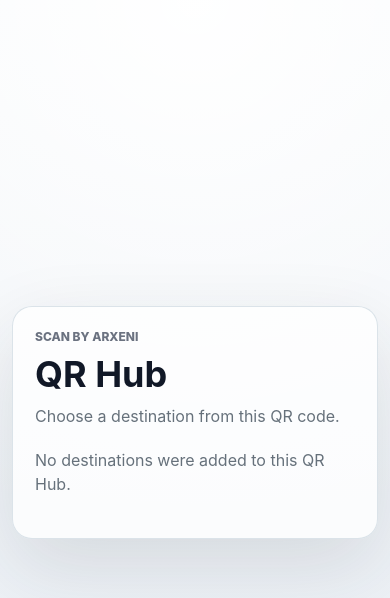
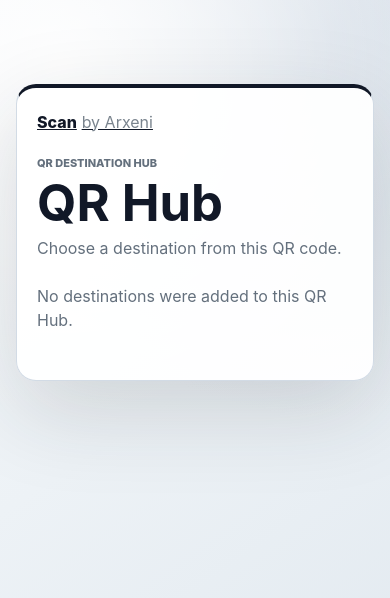
Before and after one commit to auxomeness/ScanbyArxeni, a website: page public/hub.html in a window 390 px wide. Drawn offline with Linux system fonts and the light colour scheme.

Commit message:
Improve QR Hub readability

```diff
--- a/public/hub.css
+++ b/public/hub.css
@@ -1,5 +1,11 @@
 :root {
-  color: #111827;
+  --hub-ink: #111827;
+  --hub-muted: #64707d;
+  --hub-panel: rgba(255, 255, 255, 0.92);
+  --hub-line: rgba(203, 213, 225, 0.86);
+  --hub-accent: #111827;
+  --hub-surface: #f8fafc;
+  color: var(--hub-ink);
   background: #eef2f6;
   font-family:
     Inter, ui-sans-serif, system-ui, -apple-system, BlinkMacSystemFont, "Segoe UI",
@@ -11,6 +17,11 @@
   box-sizing: border-box;
 }
 
+html {
+  min-width: 320px;
+  background: #eef2f6;
+}
+
 body {
   min-width: 320px;
   min-height: 100vh;
@@ -19,95 +30,154 @@ body {
 
 .hub-shell {
   display: grid;
-  min-height: 100vh;
-  place-items: center;
-  padding: 22px;
+  min-height: 100svh;
+  padding: clamp(18px, 5vw, 56px);
   background:
-    radial-gradient(circle at 50% 0%, rgba(255, 255, 255, 0.96), transparent 34rem),
-    linear-gradient(180deg, #f8fafc, #e9eef4);
+    radial-gradient(circle at 16% 8%, rgba(255, 255, 255, 0.95), transparent 22rem),
+    radial-gradient(circle at 86% 4%, rgba(203, 213, 225, 0.62), transparent 24rem),
+    linear-gradient(145deg, #f8fafc 0%, #edf2f6 46%, #dfe7ee 100%);
 }
 
 .hub-card {
-  width: min(440px, 100%);
-  padding: 28px;
-  border: 1px solid rgba(215, 224, 231, 0.9);
+  width: min(560px, 100%);
+  margin: auto;
+  padding: clamp(26px, 6vw, 42px);
+  border: 1px solid var(--hub-line);
   border-radius: 24px;
-  background: rgba(255, 255, 255, 0.74);
-  box-shadow: 0 28px 80px rgba(31, 38, 46, 0.12);
+  background: var(--hub-panel);
+  box-shadow:
+    inset 0 1px rgba(255, 255, 255, 0.9),
+    0 28px 90px rgba(31, 38, 46, 0.16);
+}
+
+.hub-brand {
+  display: inline-flex;
+  align-items: baseline;
+  gap: 0.3em;
+  margin: 0 0 30px;
+  color: var(--hub-ink);
+  font-size: 17px;
+  font-weight: 840;
+}
+
+.hub-brand span:last-child {
+  color: #7a848e;
+  font-weight: 400;
 }
 
 .eyebrow {
-  margin: 0 0 8px;
-  color: #6b7280;
-  font-size: 12px;
-  font-weight: 800;
+  margin: 0 0 10px;
+  color: var(--hub-muted);
+  font-size: 11px;
+  font-weight: 820;
+  letter-spacing: 0;
   text-transform: uppercase;
 }
 
 h1 {
-  margin: 0 0 8px;
-  font-size: 36px;
+  margin: 0 0 10px;
+  color: var(--hub-ink);
+  font-size: clamp(46px, 13vw, 72px);
+  line-height: 0.92;
   letter-spacing: 0;
 }
 
 .hub-copy,
 .hub-empty {
-  margin: 0 0 20px;
-  color: #66717b;
+  margin: 0 0 24px;
+  color: var(--hub-muted);
+  font-size: clamp(16px, 4vw, 20px);
   line-height: 1.5;
 }
 
 .hub-links {
   display: grid;
-  gap: 10px;
+  gap: 12px;
 }
 
-.hub-links a {
+.hub-link {
+  position: relative;
   display: flex;
   align-items: center;
   justify-content: space-between;
-  min-height: 52px;
-  padding: 0 16px;
-  border: 1px solid rgba(215, 224, 231, 0.92);
-  border-radius: 15px;
-  color: inherit;
-  background: rgba(255, 255, 255, 0.68);
-  font-weight: 760;
+  min-height: 58px;
+  padding: 0 18px;
+  border: 1px solid var(--hub-line);
+  border-radius: 16px;
+  color: var(--hub-ink);
+  background: var(--hub-surface);
+  box-shadow: 0 10px 22px rgba(31, 38, 46, 0.055);
+  font-size: 16px;
+  font-weight: 780;
   text-decoration: none;
 }
 
+.hub-link::after {
+  content: "Open";
+  color: var(--hub-muted);
+  font-size: 12px;
+  font-weight: 760;
+}
+
+.hub-link:active {
+  transform: translateY(1px);
+}
+
 .hub-shell[data-preset="japanese"] {
+  --hub-accent: #dc2626;
   background: linear-gradient(135deg, #fff7ed, #fee2e2);
 }
 
 .hub-shell[data-preset="luxury"] {
-  background: linear-gradient(135deg, #fbf7ed, #d9c27a);
+  --hub-accent: #b68a2c;
+  background: linear-gradient(135deg, #fbf7ed, #efe2bd);
 }
 
 .hub-shell[data-preset="cyberpunk"] {
-  color: #ecfeff;
-  background: linear-gradient(135deg, #09090b, #155e75);
+  --hub-accent: #06b6d4;
+  background:
+    radial-gradient(circle at 78% 18%, rgba(6, 182, 212, 0.28), transparent 22rem),
+    linear-gradient(135deg, #e9f7fb 0%, #f8fafc 48%, #dcecf3 100%);
 }
 
 .hub-shell[data-preset="corporate"] {
+  --hub-accent: #2563eb;
   background: linear-gradient(135deg, #f8fafc, #dbeafe);
 }
 
 .hub-shell[data-preset="event"] {
+  --hub-accent: #d946ef;
   background: linear-gradient(135deg, #fdf4ff, #f5d0fe);
 }
 
 .hub-shell[data-preset="wedding"] {
+  --hub-accent: #d4a373;
   background: linear-gradient(135deg, #fffaf5, #fde6d2);
+}
+
+.hub-card {
+  border-top: 4px solid var(--hub-accent);
 }
 
 @media (max-width: 420px) {
   .hub-shell {
-    padding: 12px;
+    align-items: start;
+    padding: 16px;
   }
 
   .hub-card {
-    padding: 22px;
+    margin: clamp(18px, 8vh, 70px) auto 0;
+    padding: 24px 20px;
     border-radius: 20px;
   }
+
+  .hub-brand {
+    margin-bottom: 24px;
+    font-size: 16px;
+  }
+
+  .hub-link {
+    min-height: 56px;
+    border-radius: 14px;
+  }
 }
--- a/public/hub.html
+++ b/public/hub.html
@@ -9,7 +9,11 @@
   <body>
     <main class="hub-shell" data-preset="minimal">
       <section class="hub-card">
-        <p class="eyebrow">Scan by Arxeni</p>
+        <a class="hub-brand" href="/" aria-label="Scan by Arxeni">
+          <span>Scan</span>
+          <span>by Arxeni</span>
+        </a>
+        <p class="eyebrow">QR destination hub</p>
         <h1>QR Hub</h1>
         <p class="hub-copy">Choose a destination from this QR code.</p>
         <div id="hub-links" class="hub-links"></div>
```
